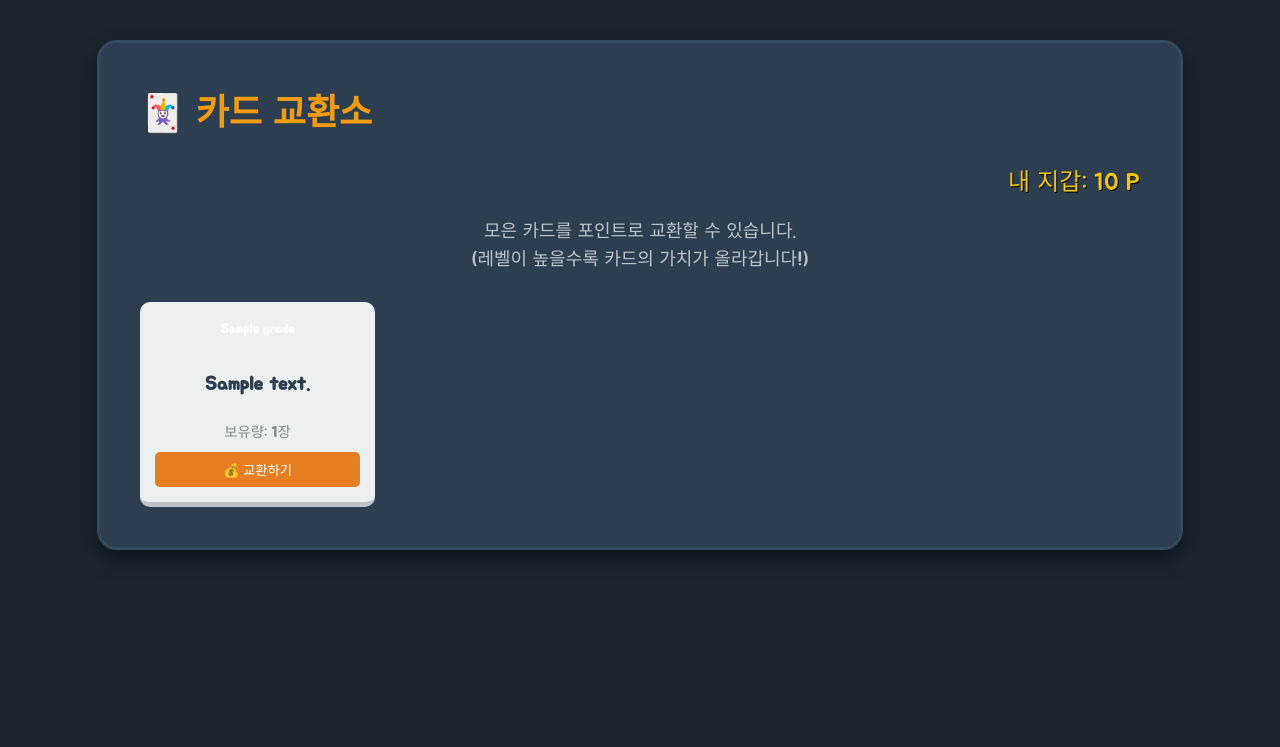
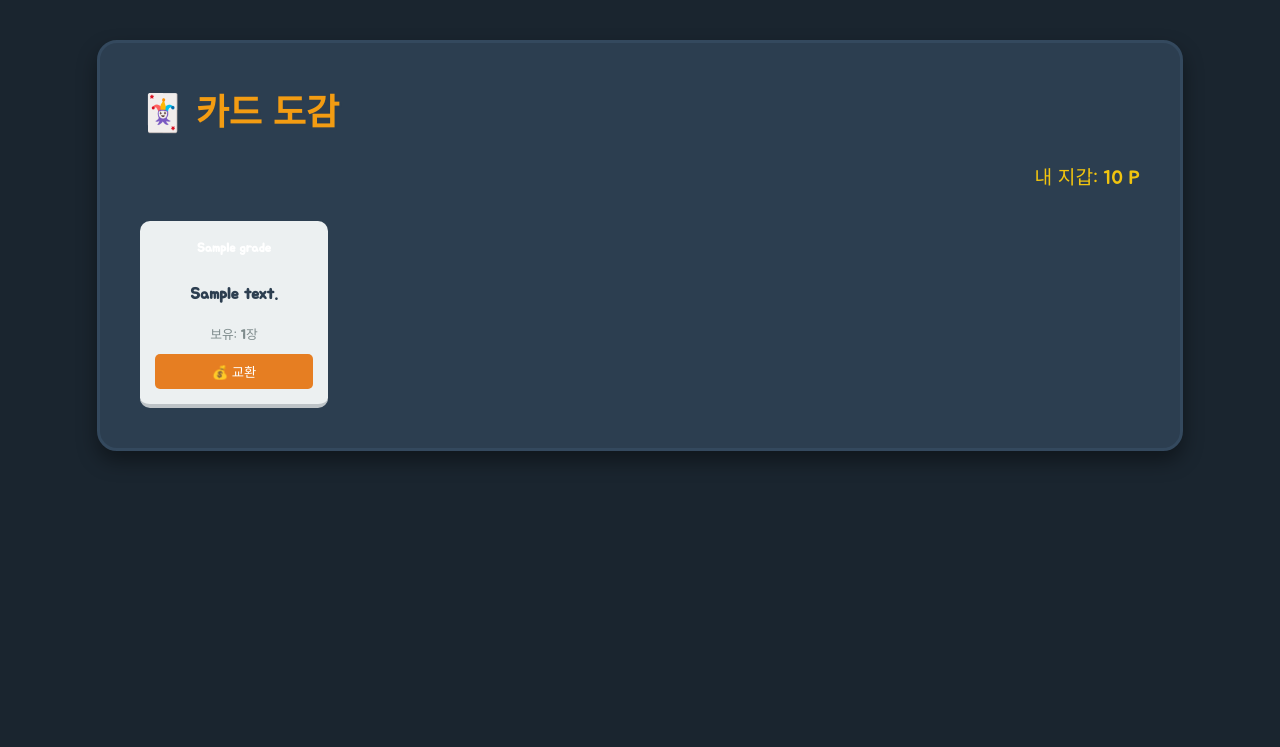
Before and after one commit to pky060921-debug/law, a Flask app: template templates/collection.html in a window 1280 px wide. Shown: the top 747 px of the page. Run offline with Flask 3, Linux system fonts and the light colour scheme; the template is opened without the code that fills it: most values are stand-ins (such as "Sample title", 1, 10 or a date in 2020).

Commit message:
Update collection.html

```diff
--- a/templates/collection.html
+++ b/templates/collection.html
@@ -2,137 +2,88 @@
 
 {% block content %}
 <style>
-    /* 카드 그리드 */
+    /* 카드 그리드 반응형 */
     .card-grid {
         display: grid;
-        grid-template-columns: repeat(auto-fill, minmax(220px, 1fr));
-        gap: 20px;
+        /* 화면 크기에 따라 열 개수 자동 조절 */
+        grid-template-columns: repeat(auto-fill, minmax(160px, 1fr));
+        gap: 15px;
         margin-top: 30px;
     }
 
     .card {
-        background: #ecf0f1;
-        color: #2c3e50;
-        border-radius: 10px;
-        padding: 15px;
-        text-align: center;
-        position: relative;
-        border-bottom: 5px solid #bdc3c7;
+        background: #ecf0f1; color: #2c3e50; border-radius: 10px; padding: 15px;
+        text-align: center; position: relative; border-bottom: 4px solid #bdc3c7;
         transition: transform 0.2s;
     }
     .card:hover { transform: translateY(-5px); }
 
-    /* 등급별 스타일 */
-    .card.NORMAL { border-top: 5px solid #95a5a6; }
-    .card.RARE { border-top: 5px solid #3498db; background: #eaf2f8; }
-    .card.LEGEND { border-top: 5px solid #f1c40f; background: #fcf3cf; }
+    .card.NORMAL { border-top: 4px solid #95a5a6; }
+    .card.RARE { border-top: 4px solid #3498db; background: #eaf2f8; }
+    .card.LEGEND { border-top: 4px solid #f1c40f; background: #fcf3cf; }
 
     .grade-badge {
-        font-size: 0.8rem;
-        font-weight: bold;
-        padding: 2px 8px;
-        border-radius: 10px;
-        display: inline-block;
-        margin-bottom: 10px;
-        color: white;
+        font-size: 0.8rem; font-weight: bold; padding: 2px 8px; border-radius: 10px;
+        display: inline-block; margin-bottom: 5px; color: white;
     }
     .NORMAL .grade-badge { background: #95a5a6; }
     .RARE .grade-badge { background: #3498db; }
     .LEGEND .grade-badge { background: #f1c40f; color: #333; }
 
-    /* 교환 버튼 */
     .btn-exchange {
-        width: 100%;
-        margin-top: 10px;
-        padding: 8px;
-        border: none;
-        border-radius: 5px;
-        background: #e67e22;
-        color: white;
-        font-family: 'Do Hyeon';
-        cursor: pointer;
-        transition: 0.2s;
+        width: 100%; margin-top: 10px; padding: 8px; border: none; border-radius: 5px;
+        background: #e67e22; color: white; font-family: 'Do Hyeon'; cursor: pointer;
     }
-    .btn-exchange:hover { background: #d35400; }
 
-    /* 포인트 정보 */
-    .my-points {
-        text-align: right;
-        font-size: 1.5rem;
-        color: #f1c40f;
-        margin-bottom: 10px;
-        text-shadow: 1px 1px 0 #000;
+    .my-points { text-align: right; font-size: 1.2rem; color: #f1c40f; margin-bottom: 10px; }
+
+    /* 📱 모바일 */
+    @media (max-width: 768px) {
+        .card-grid { grid-template-columns: repeat(2, 1fr); gap: 10px; }
+        .card { padding: 10px; }
+        .my-points { font-size: 1rem; }
     }
 </style>
 
-<h1>🃏 카드 교환소</h1>
-<div class="my-points">
-    내 지갑: <span id="current-points">{{ points }}</span> P
-</div>
-<p style="text-align:center; color:#bdc3c7;">
-    모은 카드를 포인트로 교환할 수 있습니다.<br>
-    (레벨이 높을수록 카드의 가치가 올라갑니다!)
-</p>
+<h1>🃏 카드 도감</h1>
+<div class="my-points">내 지갑: <span id="current-points">{{ points }}</span> P</div>
 
 {% if cards %}
 <div class="card-grid">
     {% for card in cards %}
     <div class="card {{ card.grade }}" id="card-{{ loop.index }}">
         <span class="grade-badge">{{ card.grade }}</span>
-        <div style="font-size: 1.2rem; font-weight: bold; margin: 10px 0; min-height: 50px; display:flex; align-items:center; justify-content:center;">
+        <div style="font-size: 1rem; font-weight: bold; margin: 10px 0; min-height: 40px; display:flex; align-items:center; justify-content:center;">
             {{ card.card_text }}
         </div>
-        <div style="color: #7f8c8d; font-size: 0.9rem;">
-            보유량: <b id="count-{{ loop.index }}">{{ card.count }}</b>장
+        <div style="color: #7f8c8d; font-size: 0.8rem;">
+            보유: <b id="count-{{ loop.index }}">{{ card.count }}</b>장
         </div>
-
-        <button class="btn-exchange" onclick="exchangeCard('{{ card.card_text }}', {{ loop.index }})">
-            💰 교환하기
-        </button>
+        <button class="btn-exchange" onclick="exchangeCard('{{ card.card_text }}', {{ loop.index }})">💰 교환</button>
     </div>
     {% endfor %}
 </div>
 {% else %}
-<div style="text-align:center; padding:50px; color:#95a5a6;">
-    아직 획득한 카드가 없습니다.<br>
-    스테이지를 클리어하여 카드를 모으세요!
-</div>
+<div style="text-align:center; padding:50px; color:#95a5a6;">획득한 카드가 없습니다.</div>
 {% endif %}
 
 <script>
     function exchangeCard(cardText, index) {
         if(!confirm(`'${cardText}' 카드를 포인트로 교환하시겠습니까?`)) return;
-
         fetch('/exchange', {
-            method: 'POST',
-            headers: { 'Content-Type': 'application/json' },
+            method: 'POST', headers: { 'Content-Type': 'application/json' },
             body: JSON.stringify({ card_text: cardText })
         })
         .then(response => response.json())
         .then(data => {
             if (data.success) {
-                // UI 업데이트
-                alert(`교환 성공! +${data.earned} 포인트를 얻었습니다.`);
+                alert(`+${data.earned} P 획득!`);
                 document.getElementById('current-points').innerText = data.new_total;
-
-                // 수량 감소 처리
                 const countEl = document.getElementById(`count-${index}`);
-                let currentCount = parseInt(countEl.innerText);
-                currentCount--;
-
-                if (currentCount <= 0) {
-                    // 카드 제거
-                    document.getElementById(`card-${index}`).remove();
-                } else {
-                    countEl.innerText = currentCount;
-                }
-            } else {
-                alert('교환 실패: ' + data.msg);
-            }
-        })
-        .catch(err => {
-            console.error(err);
-            alert('오류가 발생했습니다.');
+                let cnt = parseInt(countEl.innerText) - 1;
+                if (cnt <= 0) document.getElementById(`card-${index}`).remove();
+                else countEl.innerText = cnt;
+            } else { alert('실패: ' + data.msg); }
         });
     }
 </script>
```
